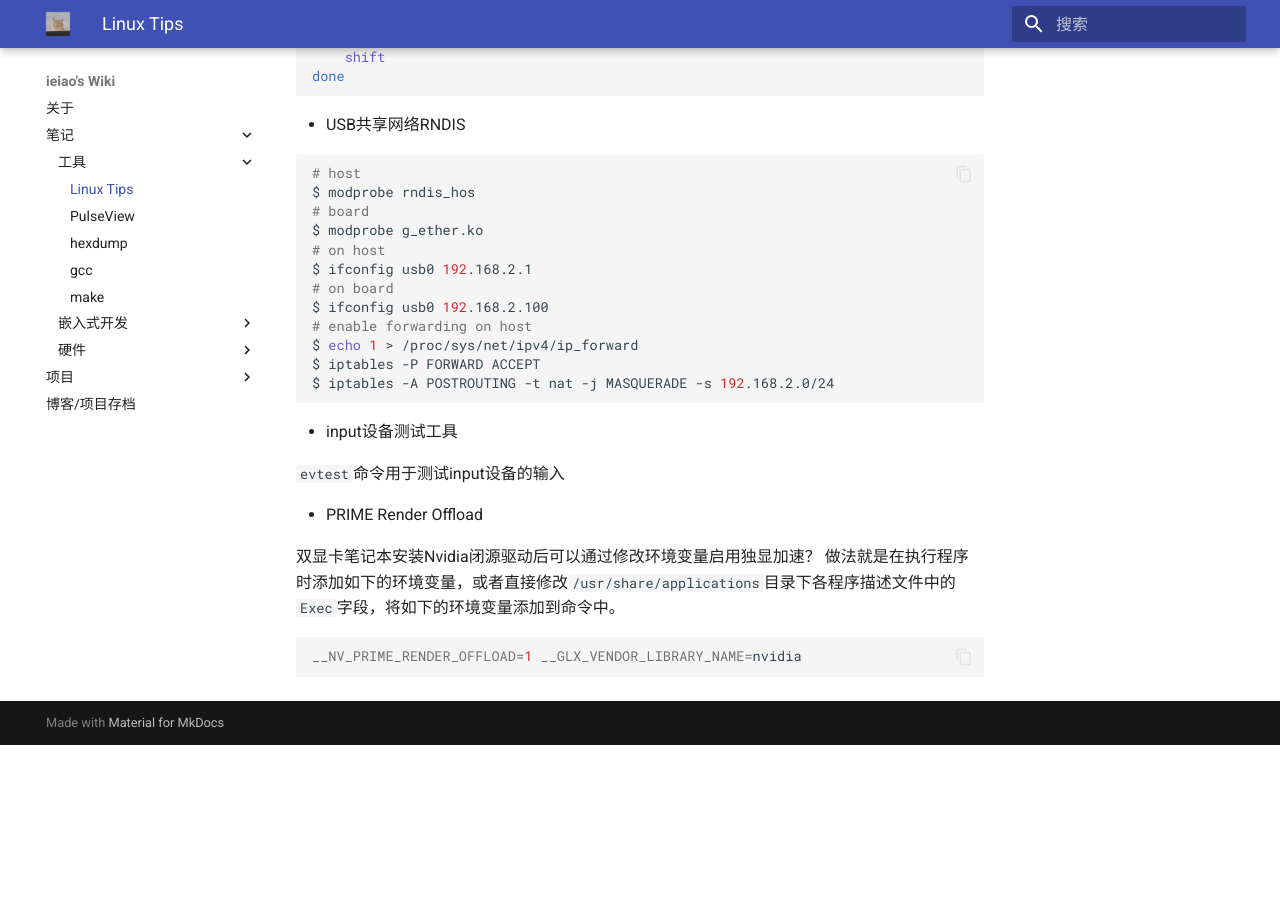
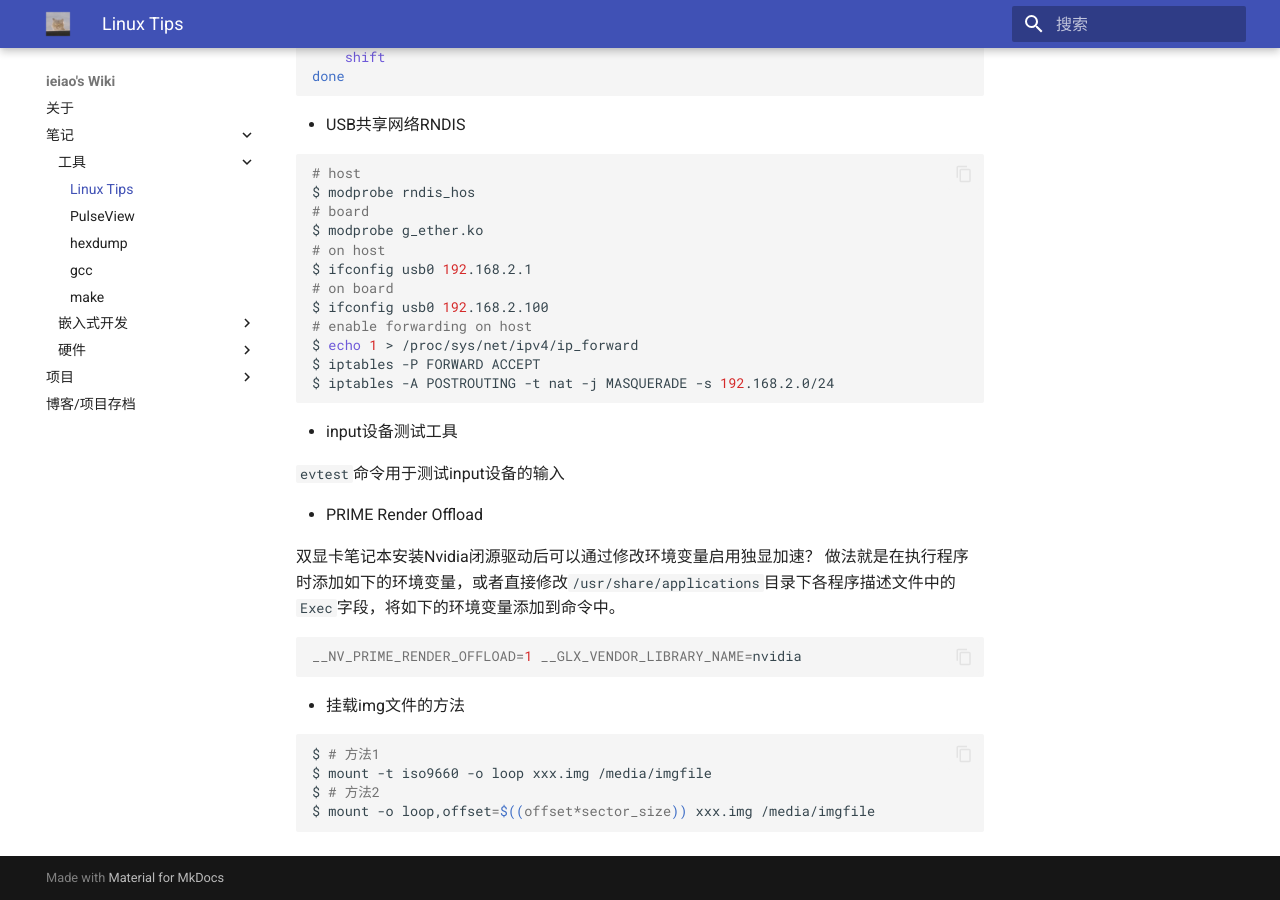
Before and after one commit to liweihao-cn/wiki, an MkDocs documentation site: the page built from docs/tools/linux_tips.md, in a window 1280 px wide and 900 px high, scrolled down 1943 px. Built offline with MkDocs 1.6.1 and Material for MkDocs 9.7.7, drawn with Linux system fonts in a browser that asks for light colours; before the commit the page ends 2688 px from its top, so only the background shows below that; some of the changed text lies outside the part shown.

Commit message:
Linux Tips新增挂载img文件的方法

````diff
--- a/docs/tools/linux_tips.md
+++ b/docs/tools/linux_tips.md
@@ -139,3 +139,12 @@ $ iptables -A POSTROUTING -t nat -j MASQUERADE -s 192.168.2.0/24
 ```shell
 __NV_PRIME_RENDER_OFFLOAD=1 __GLX_VENDOR_LIBRARY_NAME=nvidia
 ```
+
+* 挂载img文件的方法
+
+```shell
+$ # 方法1
+$ mount -t iso9660 -o loop xxx.img /media/imgfile
+$ # 方法2
+$ mount -o loop,offset=$((offset*sector_size)) xxx.img /media/imgfile
+```
````
Also changed, not shown: other parts of docs/tools/linux_tips.md (+1 -1 lines), docs/embedded-dev/amlogic/s905x/index.md (+2 -0 lines).
